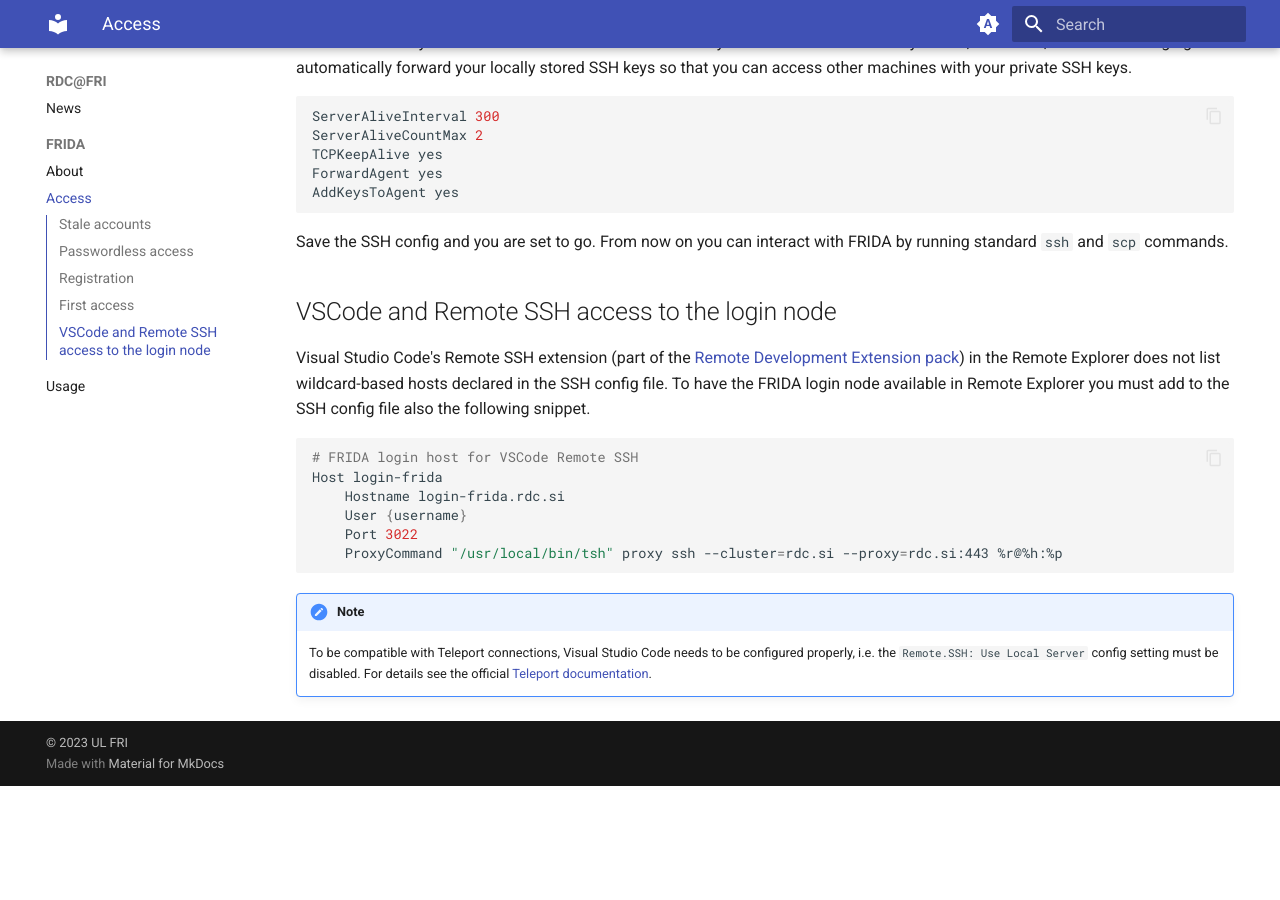
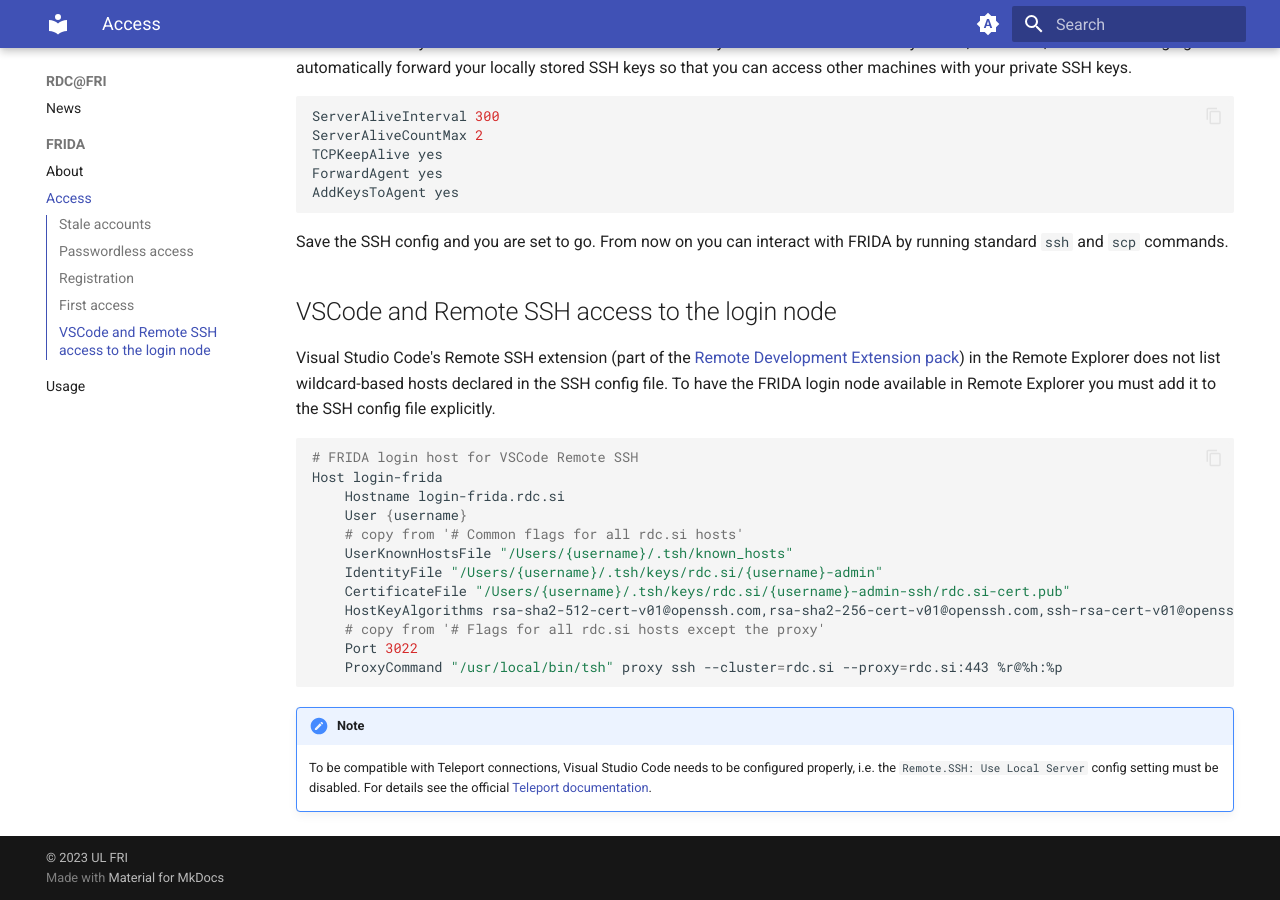
Before and after one commit to UL-FRI/docs.rdc.si, an MkDocs documentation site: the page built from docs/FRIDA/access.md, in a window 1280 px wide and 900 px high, scrolled down 2005 px. Built offline with MkDocs 1.6.1 and Material for MkDocs 9.7.7, drawn with Linux system fonts in a browser that asks for light colours; before the commit the page ends 2791 px from its top, so only the background shows below that.

Commit message:
fix: VSCode and Remote SSH access to the login node
Signed-off-by: Iztok Lebar Bajec <ilb@fri.uni-lj.si>

````diff
--- a/docs/FRIDA/access.md
+++ b/docs/FRIDA/access.md
@@ -71,12 +71,18 @@
 
 ## VSCode and Remote SSH access to the login node
 
-Visual Studio Code's Remote SSH extension (part of the [Remote Development Extension pack](https://marketplace.visualstudio.com/items?itemName=ms-vscode-remote.vscode-remote-extensionpack)) in the Remote Explorer does not list wildcard-based hosts declared in the SSH config file. To have the FRIDA login node available in Remote Explorer you must add to the SSH config file also the following snippet.
+Visual Studio Code's Remote SSH extension (part of the [Remote Development Extension pack](https://marketplace.visualstudio.com/items?itemName=ms-vscode-remote.vscode-remote-extensionpack)) in the Remote Explorer does not list wildcard-based hosts declared in the SSH config file. To have the FRIDA login node available in Remote Explorer you must add it to the SSH config file explicitly.
 ```bash
 # FRIDA login host for VSCode Remote SSH
 Host login-frida
     Hostname login-frida.rdc.si
     User {username}
+    # copy from '# Common flags for all rdc.si hosts'
+    UserKnownHostsFile "/Users/{username}/.tsh/known_hosts"
+    IdentityFile "/Users/{username}/.tsh/keys/rdc.si/{username}-admin"
+    CertificateFile "/Users/{username}/.tsh/keys/rdc.si/{username}-admin-ssh/rdc.si-cert.pub"
+    HostKeyAlgorithms rsa-sha2-512-cert-v01@openssh.com,rsa-sha2-256-cert-v01@openssh.com,ssh-rsa-cert-v01@openssh.com
+    # copy from '# Flags for all rdc.si hosts except the proxy'
     Port 3022
     ProxyCommand "/usr/local/bin/tsh" proxy ssh --cluster=rdc.si --proxy=rdc.si:443 %r@%h:%p
 ```
````
